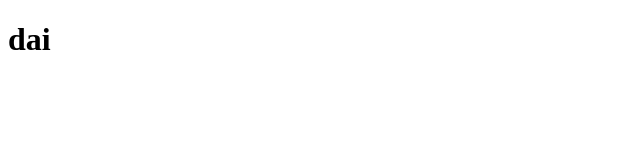
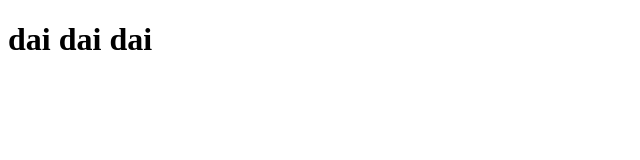
Before and after one commit to Dominicsimon03/datewithgit, a plain HTML site: page hey.html in a window 1280 px wide. Shown: the whole page, without its empty margins (0-640 px from the left). Drawn offline with Linux system fonts and the light colour scheme.

Commit message:
hey file modifide

```diff
--- a/hey.html
+++ b/hey.html
@@ -7,6 +7,6 @@
     <title>Document</title>
 </head>
 <body>
-    <h1>dai</h1>
+    <h1>dai dai dai</h1>
 </body>
 </html>
```
